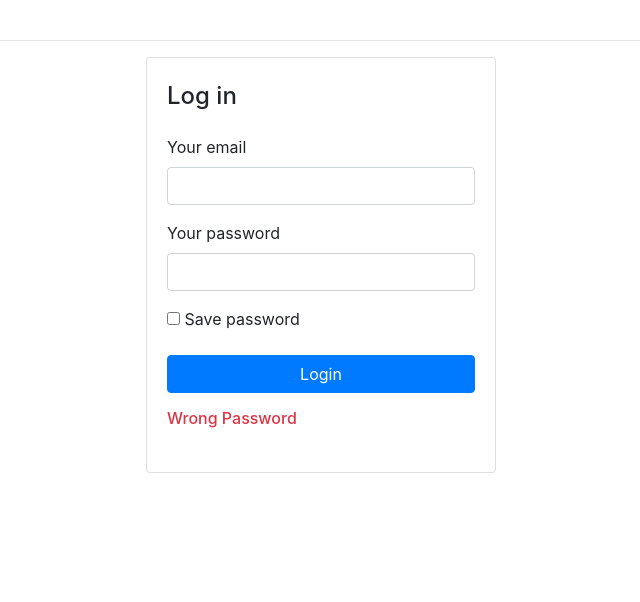
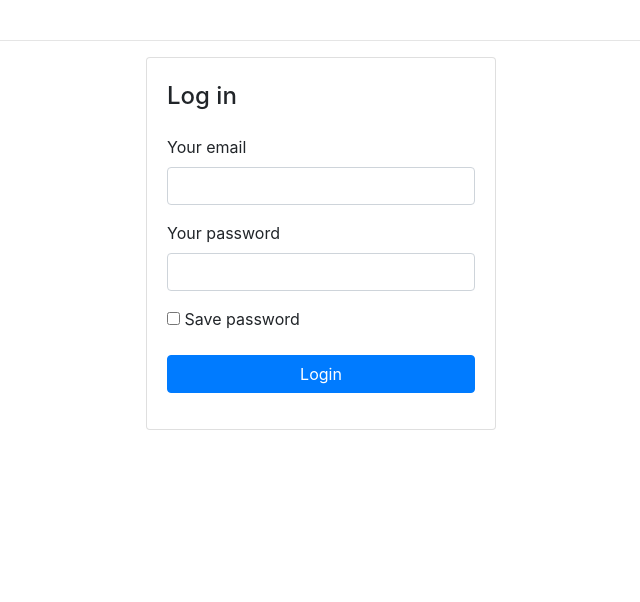
Before and after one commit to skykitten2y/web_Capstone, a Flask app: page /login in a window 1280 px wide. Shown: the top 602 px of the page, without its empty margins (319-959 px from the left). Run offline with Flask 2, Linux system fonts and the light colour scheme; some libraries are stand-ins or nearby versions.

Commit message:
Update login.html

```diff
--- a/src/templates/login.html
+++ b/src/templates/login.html
@@ -38,7 +38,6 @@
     <div class="form-group">
         <button type="submit" class="btn btn-primary btn-block"> Login  </button>
     </div> <!-- form-group// -->
-                  <h6 class="card-title mb-4 mt-1 text-danger">Wrong Password</h6>
 </form>
 </article>
 </div> <!-- card.// -->
```
